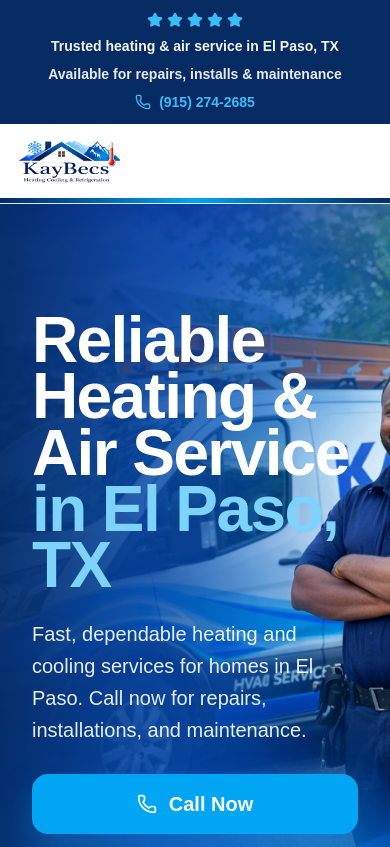
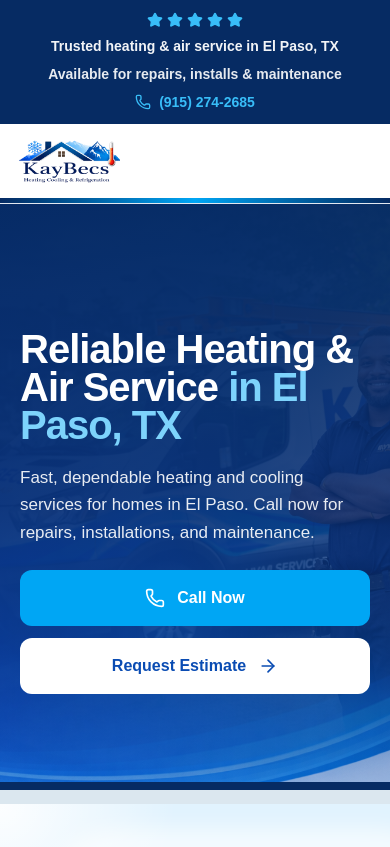
Before and after one commit to BrooksDav46/kaybecs-website, a Next.js app: page / in a window 390 px wide. Shown: the top 847 px of the page. Built offline with nearby package versions, Linux system fonts and the light colour scheme.

Commit message:
fixed mobile layout

```diff
--- a/components/Hero.tsx
+++ b/components/Hero.tsx
@@ -2,112 +2,104 @@
 
 import Image from "next/image";
 import Link from "next/link";
-import { Phone, ArrowRight, CheckCircle2 } from "lucide-react";
+import { Phone, ArrowRight } from "lucide-react";
 import { motion } from "framer-motion";
 
-const fadeIn = {
-  hidden: { opacity: 0, y: 20 },
+const container = {
+  hidden: { opacity: 0 },
+  show: {
+    opacity: 1,
+    transition: {
+      duration: 0.5,
+      ease: [0.16, 1, 0.3, 1],
+      staggerChildren: 0.12,
+      delayChildren: 0.15,
+    },
+  },
+};
+
+const fadeUp = {
+  hidden: { opacity: 0, y: 24 },
   show: {
     opacity: 1,
     y: 0,
-    transition: { duration: 0.6, ease: "easeOut" },
+    transition: {
+      duration: 0.7,
+      ease: [0.16, 1, 0.3, 1],
     },
-};
-
-const fadeLeft = {
-  hidden: { opacity: 0, x: -40 },
-  show: (i = 1) => ({
-    opacity: 1,
-    x: 0,
-    transition: {
-      delay: i * 0.12,
-      duration: 0.6,
-      ease: "easeOut",
   },
-  }),
 };
 
 export default function Hero() {
   return (
-    <section className="relative overflow-hidden bg-[#0A2F73]">
-      <div className="relative min-h-[620px] w-full xl:min-h-[700px]">
+    <section className="relative isolate overflow-hidden bg-[#0A2F73]">
+      <div className="relative h-[600px] w-full sm:h-[640px] md:h-[700px] xl:h-[760px]">
+
+        {/* IMAGE */}
         <Image
           src="/KB_Banner.png"
-          alt="Kaybecs Heating & Air hero banner"
+          alt="Kaybecs Heating & Air"
           fill
           priority
-          className="object-cover object-[72%_center] contrast-105 saturate-105"
+          sizes="100vw"
+          className="absolute inset-0 h-full w-full object-cover object-[72%_center] sm:object-center"
         />
 
-        <div className="absolute inset-0 bg-[linear-gradient(90deg,rgba(6,43,99,0.88)_0%,rgba(10,60,144,0.55)_35%,rgba(10,76,179,0.18)_65%,rgba(10,76,179,0.0)_85%)]" />
+        {/* OVERLAY */}
+        <div className="absolute inset-0 z-[1] bg-[linear-gradient(180deg,rgba(6,43,99,0.95)_0%,rgba(10,47,115,0.85)_50%,rgba(10,76,179,0.35)_100%)] md:bg-[linear-gradient(90deg,rgba(6,43,99,0.9)_0%,rgba(10,60,144,0.6)_40%,rgba(10,76,179,0.1)_75%)]" />
 
-        <div className="relative mx-auto flex min-h-[620px] max-w-[1450px] items-center px-8 py-12 xl:min-h-[650px] xl:px-12 2xl:px-16">
-          <div className="max-w-[650px]">
-            <motion.h1
+        {/* CONTENT */}
+        <motion.div
+          variants={container}
           initial="hidden"
           animate="show"
-              variants={fadeLeft}
-              className="mt-15 text-[64px] font-black leading-[0.88] tracking-tight text-white md:text-[78px] xl:text-[92px]"
+          className="relative z-10 mx-auto flex h-full max-w-[1450px] items-center px-5 pt-20 pb-16 sm:px-6 md:px-8 xl:px-12 2xl:px-16"
+        >
+          <div className="w-full max-w-[650px]">
+
+            <motion.h1
+              variants={fadeUp}
+              className="text-[40px] font-black leading-[0.95] tracking-tight text-white sm:text-[54px] md:text-[78px] xl:text-[92px]"
             >
               Reliable Heating & Air Service{" "}
               <span className="text-[#7DD3FC]">in El Paso, TX</span>
             </motion.h1>
 
-            <motion.div
-              initial="hidden"
-              animate="show"
-              variants={{
-                hidden: {},
-                show: {
-                  transition: {
-                    staggerChildren: 0.15,
-                    delayChildren: 0.15,
-                  },
-                },
-              }}
+            <motion.p
+              variants={fadeUp}
+              className="mt-5 text-[17px] leading-[1.6] text-white/90 sm:text-[18px] md:mt-6 md:text-[22px]"
             >
-              <motion.p
-                variants={fadeIn}
-                className="mt-6 max-w-[620px] text-[20px] leading-[1.6] text-white/90 md:text-[22px]"
-              >
-                Fast, dependable heating and cooling services for homes in El Paso.
-                Call now for repairs, installations, and maintenance.
+              Fast, dependable heating and cooling services for homes in El
+              Paso. Call now for repairs, installations, and maintenance.
             </motion.p>
 
             <motion.div
-                variants={fadeIn}
-                className="mt-7 flex flex-col gap-4 sm:flex-row"
+              variants={fadeUp}
+              className="mt-6 flex flex-col gap-3 sm:flex-row md:mt-7 md:gap-4"
             >
               <Link
-                  href="tel:5555555555"
-                  className="inline-flex min-w-[220px] items-center justify-center rounded-2xl bg-sky-500 px-8 py-4 text-xl font-black text-white shadow-[0_16px_36px_rgba(14,165,233,0.28)] transition hover:-translate-y-0.5 hover:bg-sky-400"
+                href="tel:9152742685"
+                className="inline-flex w-full items-center justify-center rounded-xl bg-sky-500 px-6 py-4 text-base font-black text-white transition hover:-translate-y-0.5 hover:bg-sky-400 sm:w-auto md:min-w-[220px] md:text-xl"
               >
-                  <Phone className="mr-3 h-5 w-5" />
+                <Phone className="mr-3 h-5 w-5 shrink-0" />
                 Call Now
               </Link>
 
               <Link
-                  href="#contact"
-                  className="inline-flex min-w-[270px] items-center justify-center rounded-2xl bg-white px-8 py-4 text-xl font-black text-[#0A4CB3] shadow-[0_16px_36px_rgba(255,255,255,0.14)] transition hover:-translate-y-0.5 hover:bg-slate-100"
+                href="/#contact"
+                className="inline-flex w-full items-center justify-center rounded-xl bg-white px-6 py-4 text-base font-black text-[#0A4CB3] transition hover:-translate-y-0.5 hover:bg-slate-100 sm:w-auto md:min-w-[270px] md:text-xl"
               >
                 Request Estimate
-                  <ArrowRight className="ml-3 h-5 w-5" />
+                <ArrowRight className="ml-3 h-5 w-5 shrink-0" />
               </Link>
             </motion.div>
+          </div>
+        </motion.div>
 
-              <motion.div
-                variants={fadeIn}
-                className="mt-7 grid gap-3 text-sm font-semibold text-white/90 sm:grid-cols-2"
-              >
-
-              </motion.div>
-            </motion.div>
-          </div>
-        </div>
-
-        <div className="absolute bottom-0 left-0 w-full">
-          <div className="h-[10px] bg-[#062B63] shadow-[0_-2px_6px_rgba(0,0,0,0.25)]" />
-          <div className="h-[18px] bg-[#dbe7ef]" />
+        {/* BOTTOM STRIP */}
+        <div className="absolute bottom-0 left-0 z-20 w-full">
+          <div className="h-[8px] bg-[#062B63]" />
+          <div className="h-[14px] bg-[#dbe7ef]" />
         </div>
       </div>
     </section>
```
Lines whose indentation alone changed are shown as unchanged.
